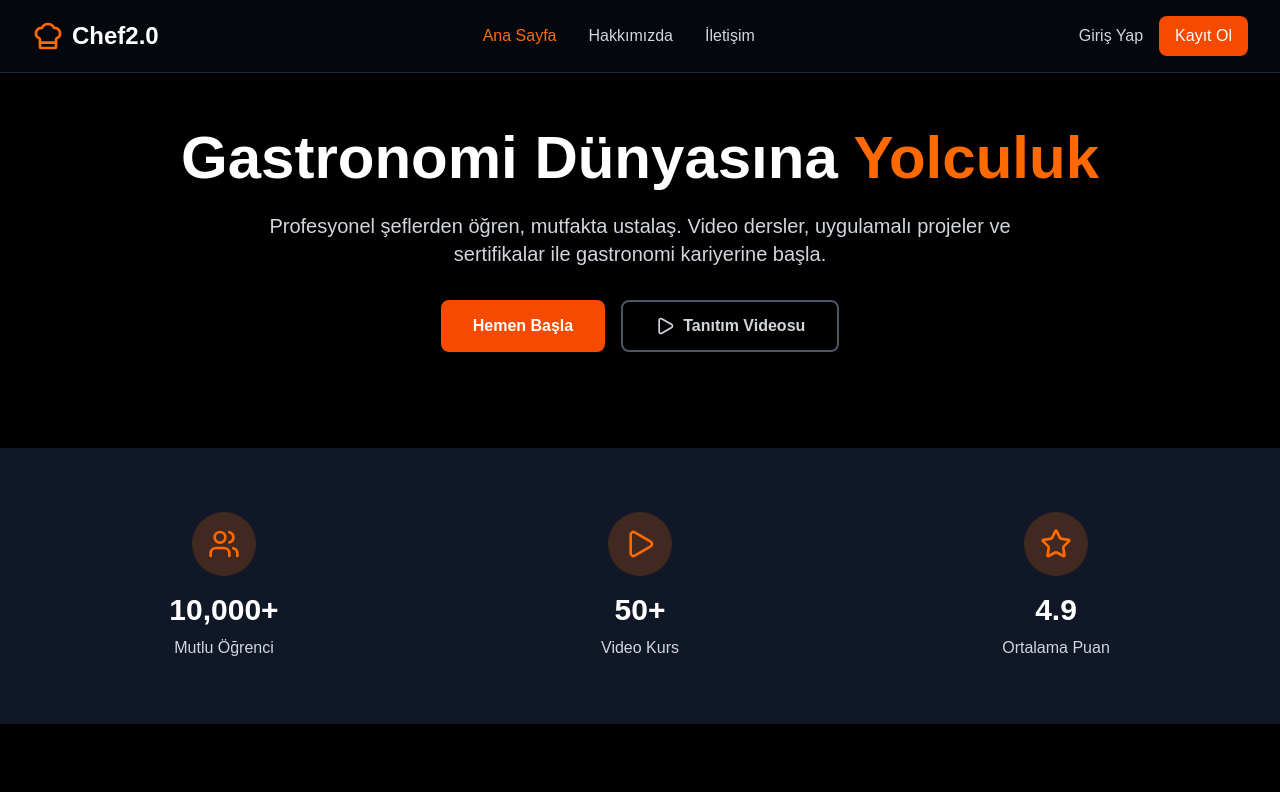
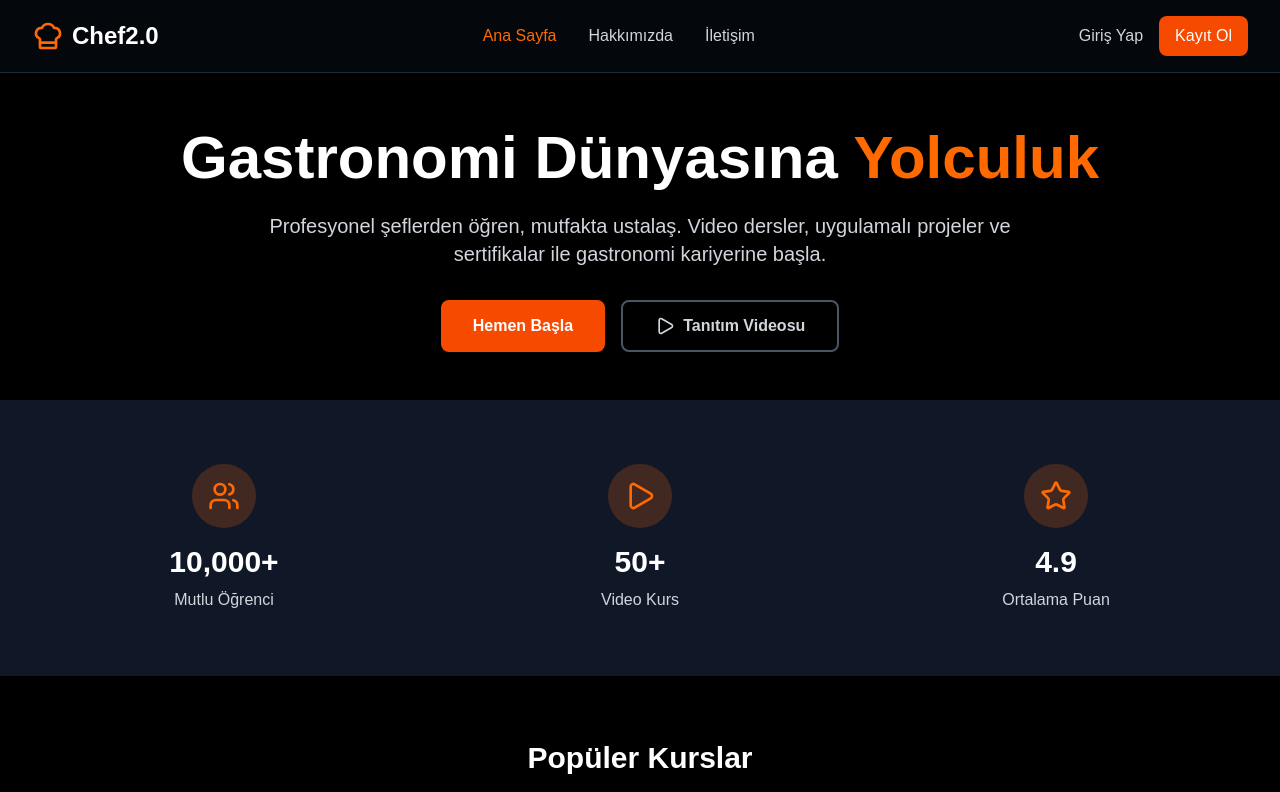
Before and after one commit to ikayaalp/gastrofolly, a Next.js app: page / in a window 1280 px wide. Shown: the top 792 px of the page. Built offline with nearby package versions, Linux system fonts and the light colour scheme; no server answers; the database is empty.

Commit message:
iyileştirmeler yapıldı

```diff
--- a/src/app/page.tsx
+++ b/src/app/page.tsx
@@ -70,7 +70,7 @@ export default function Home() {
       </header>
 
       {/* Hero Section */}
-      <section className="pt-32 pb-24 relative z-20 bg-black">
+      <section className="pt-32 pb-12 relative z-20 bg-black">
         <div className="max-w-7xl mx-auto px-4 sm:px-6 lg:px-8">
           <div className="text-center">
             <h1 className="text-4xl md:text-6xl font-bold text-white mb-6">
```
